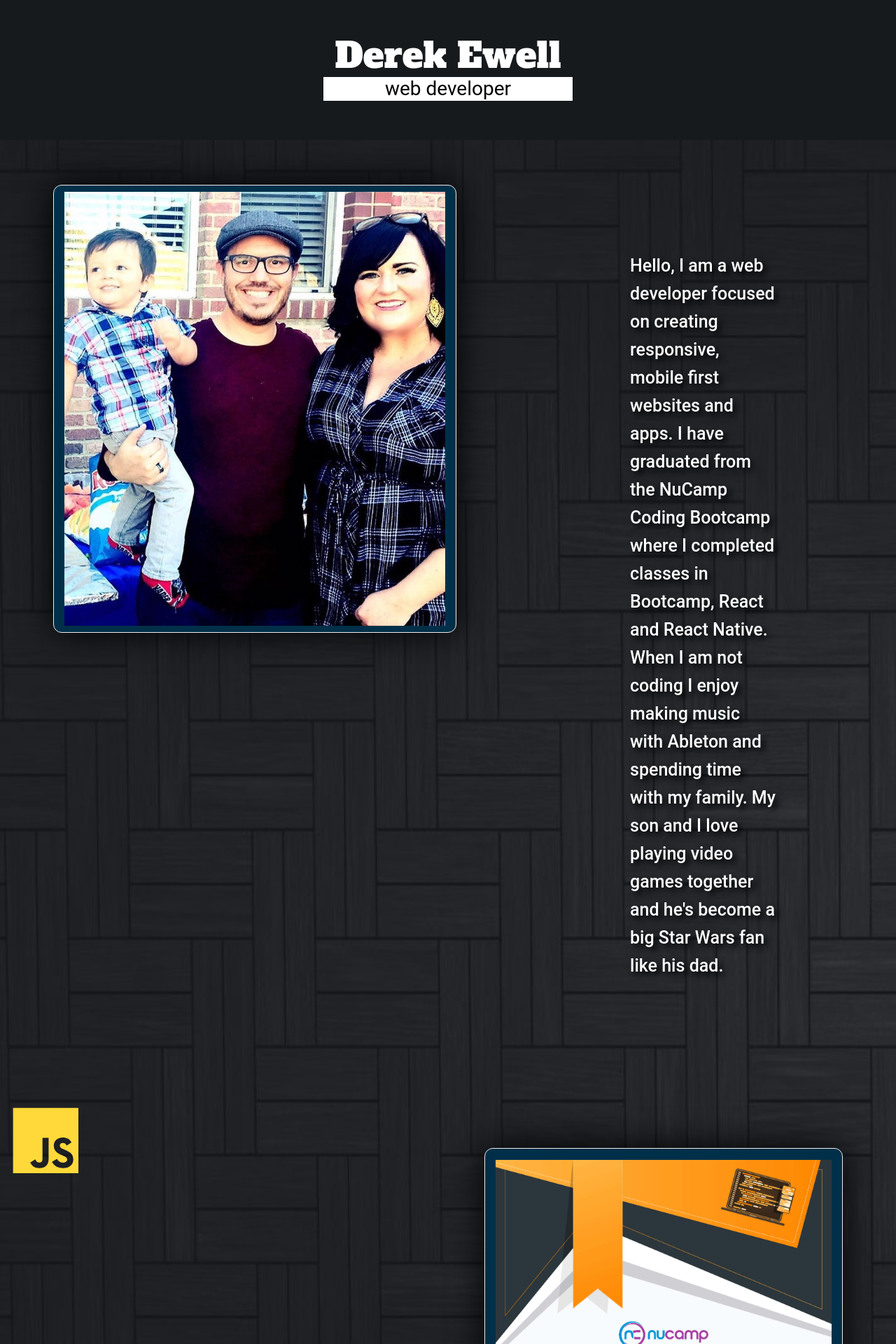
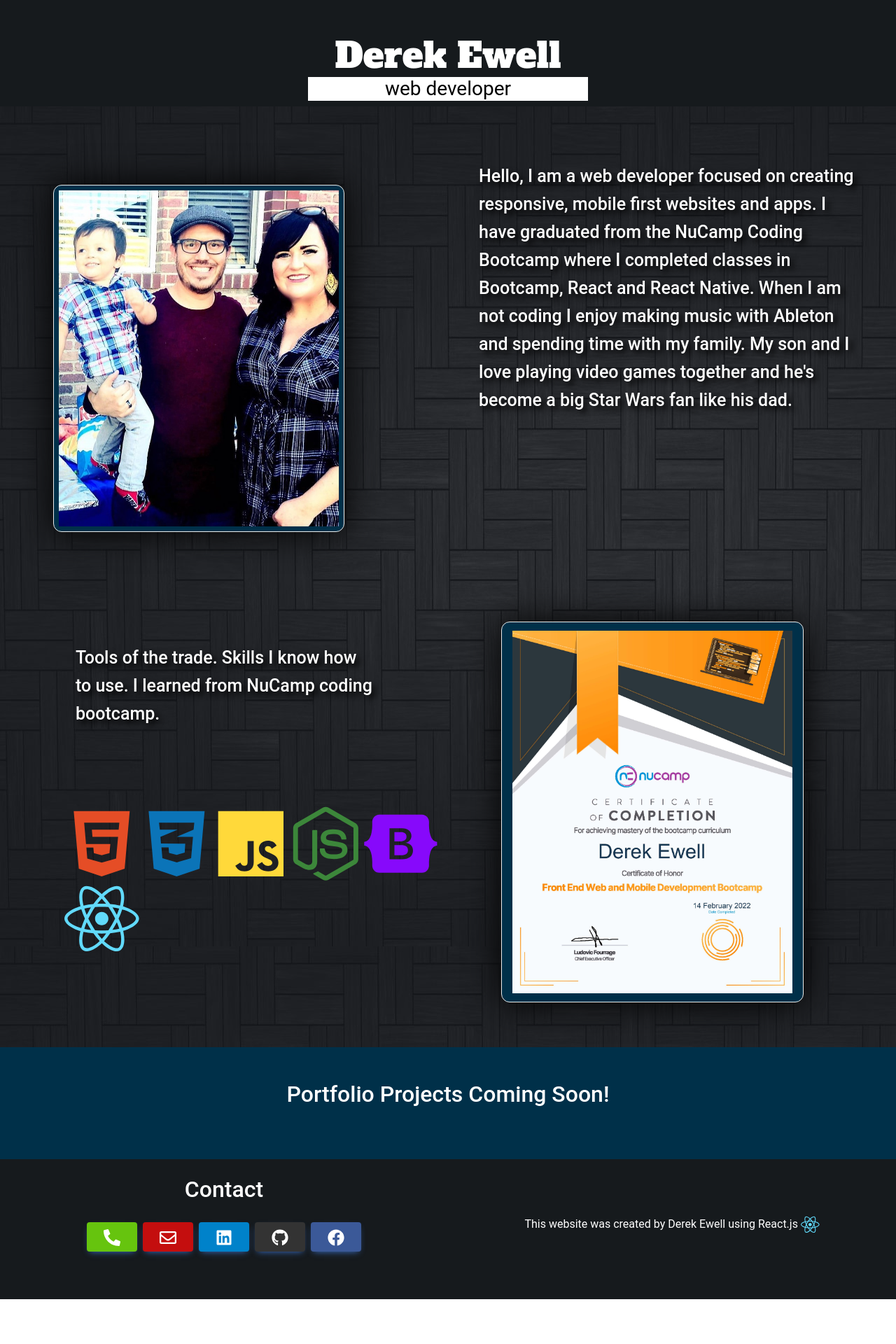
Before and after one commit to drewell7/Personal--Profile-Page, a React (Create React App) app: page / in a window 1280 px wide. Shown: the top 1920 px of the page at 70% size. After the commit the page ends 1856 px from the top, so only its background shows below. Built offline with nearby package versions, Linux system fonts and the light colour scheme.

Commit message:
work on flex

```diff
--- a/src/App.js
+++ b/src/App.js
@@ -2,6 +2,7 @@ import React from 'react';
 import Header from './components/Header';
 import PicCard from './components/PicCard';
 import CertCard from './components/CertCard';
+import PortfolioSection from './components/PortfolioSection';
 import Footer from './components/Footer';
 import background from "./images/black-background.jpg";
 import initFontAwesome from "./initFontAwesome";
@@ -17,6 +18,8 @@ function App() {
           <div className='mainBody'>
             <PicCard />
             <CertCard />
+
+            <PortfolioSection />
             </div>
         </div>
       <Footer />
--- a/src/components/Card.css
+++ b/src/components/Card.css
@@ -1,13 +1,13 @@
 .family {
-  width: 34rem;
+  width: 25rem;
+  height: 30rem;
 }
 
 .family_card {
 
   display: flex;
-  flex-direction: column;
-  width: 36rem;
-  height: 40rem;
+  width: 26rem;
+  height: 31rem;
   border: 1px solid #ececec;
   background-color: #003049;
   color: white;
@@ -20,7 +20,7 @@
 
 .bio-container {
   text-shadow: 5px 5px 8px black;
-  padding: 10rem;
+  padding: 2rem;
 }
 
 .bio {
@@ -33,8 +33,8 @@
 
     display: flex;
     flex-direction: column;
-    width: 32rem;
-    height: 41rem;
+    width: 27rem;
+    height: 34rem;
     border: 1px solid #ececec;
     background-color: #003049;
     color: white;
@@ -46,7 +46,7 @@
   }
 
   .certificate {
-    width: 30rem;
+    width: 25rem;
   }
 
   .htmlcssjs {
@@ -59,11 +59,51 @@
   }
 
   .bgImg {
-    background-size: cover;
-
+    background-size: fill;
   }
 
-  .logos {
+  .cssLogo {
+    font-size: 80pt;
+    color: #0B74B8;
+  }
+
+  .htmlLogo {
+    font-size: 80pt;
+    color: #E54D26;
+  }
+
+  .jsLogo {
     font-size: 80pt;
     color: #FFD93A;
   }
+
+  .bstrapLogo {
+    font-size: 80pt;
+    color: #8709FB;
+  }
+
+  .reactLogo {
+    font-size: 80pt;
+    color: #61dafb;
+  }
+
+  .nodeLogo {
+    font-size: 80pt;
+    color: #3C873A;
+  }
+
+  .logos-container {
+    margin-left: 5rem;;
+    margin-top: 6rem;
+  }
+
+  .skills-container {
+    text-shadow: 5px 5px 8px black;
+    padding: 6rem;
+  }
+
+  .skills {
+    color: white;
+    font-size: 25px;
+    font-weight: 500;
+  }
--- a/src/components/CertCard.js
+++ b/src/components/CertCard.js
@@ -1,16 +1,30 @@
 import './Card.css';
 import Bootcamp_Certificate from '../../src/images/Bootcamp_Certificate.jpg';
-import { FaJs } from "react-icons/fa";
+import { FaJs, FaHtml5, FaCss3Alt, FaBootstrap, FaReact, FaNodeJs } from "react-icons/fa";
 
 const CertCard = () => {
     return (
         <div className='container-fluid' >
             <div className='row'>
             <div className='col'>
-                <div>
-                    <FaJs className='logos' />
+
+                    <div className='skills-container'>
+                        <p className='skills'>Tools of the trade. Skills I know how to use. I learned from NuCamp coding bootcamp.</p>
+                    </div>
+
+                <div className='row'>
+                    <div className='logos-container'>
+                        <div>
+                            <FaHtml5 className='htmlLogo' />
+                            <FaCss3Alt className='cssLogo' />
+                            <FaJs className='jsLogo' />
+                            <FaNodeJs className='nodeLogo' />
+                            <FaBootstrap className='bstrapLogo' />
+                            <FaReact className='reactLogo' />
+                        </div>
+                    </div>
                 </div>
-                </div>
+            </div>
                 <div className='col'>
                     <div className='cert_card'>
                         <div>
--- a/src/components/Footer.css
+++ b/src/components/Footer.css
@@ -9,8 +9,8 @@
 }
 
 .rLogo {
-    width: 4rem;
-
+    font-size: 20pt;
+    color: #61dafb;
 }
 
 .contactTitle {
@@ -25,5 +25,5 @@
 
 .sig-container {
     text-align: center;
-    margin-top: 4rem;
+    margin-top: 5rem;
 }
--- a/src/components/Footer.js
+++ b/src/components/Footer.js
@@ -1,7 +1,6 @@
 import './Footer.css';
-import { FaGithub, FaLinkedin, FaFacebook, FaPhoneAlt, FaRegEnvelope } from 'react-icons/fa';
+import { FaGithub, FaLinkedin, FaFacebook, FaPhoneAlt, FaRegEnvelope, FaReact } from 'react-icons/fa';
 import { MDBBtn } from 'mdb-react-ui-kit';
-import ReactLogo from '../../src/images/logo512.png';
 
 const Footer = () => {
     return (
@@ -32,7 +31,7 @@ const Footer = () => {
                     </div>
                     <div className='col'>
                         <div className='sig-container'>
-                            <p className='sig'>This website was created by Derek Ewell using React.js <img src={ReactLogo} className='rLogo' alt='The React logo' /></p>
+                            <p className='sig'>This website was created by Derek Ewell using React.js <FaReact className='rLogo' /></p>
                         </div>
                     </div>
                 </div>
--- a/src/components/Header.css
+++ b/src/components/Header.css
@@ -30,7 +30,7 @@
 }
 
 .subtitle-container {
-
+  width: 25rem;
 }
 
 .title-container {
--- a/src/components/PicCard.js
+++ b/src/components/PicCard.js
@@ -5,20 +5,24 @@ import Family from '../../src/images/Familyc.jpg';
 const PicCard = () => {
     return (
             <div className='container-fluid'>
-                <div className='row'>
+                <div className='row gy-5'>
                     <div className='col'>
                         <div className='family_card'>
                             <div>
+                            <div className='d-flex'>
                                 <img src={Family} className='family' alt='Family Picture at birthday party for Liam' height='620' />
+                            </div>
                             </div>
                         </div>
                     </div>
                     <div className='col'>
                         <div className='bio-container'>
-                            <p className='bio'>Hello, I am a web developer focused on creating responsive, mobile first websites and apps.
-                            I have graduated from the NuCamp Coding Bootcamp where I completed classes in Bootcamp, React and React Native.
-                            When I am not coding I enjoy making music with Ableton and spending time with my family. My son and I love playing
-                            video games together and he's become a big Star Wars fan like his dad.</p>
+                           <div className=''>
+                                <p className='bio'>Hello, I am a web developer focused on creating responsive, mobile first websites and apps.
+                                I have graduated from the NuCamp Coding Bootcamp where I completed classes in Bootcamp, React and React Native.
+                                When I am not coding I enjoy making music with Ableton and spending time with my family. My son and I love playing
+                                video games together and he's become a big Star Wars fan like his dad.</p>
+                            </div>
                         </div>
                     </div>
                 </div>
--- /dev/null
+++ b/src/components/Portfolio.css
@@ -0,0 +1,11 @@
+.portfolioSection {
+    height: 10rem;
+    text-align: center;
+    align-items: center;
+    background-color: #003049;
+}
+
+.portfolioTitle {
+    padding-top: 3rem;
+    color: white;
+}
--- /dev/null
+++ b/src/components/PortfolioSection.js
@@ -0,0 +1,17 @@
+import './Portfolio.css';
+
+const PortfolioSection = () => {
+    return (
+        <div className='container-fluid'>
+            <div className='row'>
+                <div className='portfolioSection'>
+                    <div className='portfolioTitle'>
+                        <h2>Portfolio Projects Coming Soon!</h2>
+                    </div>
+                </div>
+            </div>
+        </div>
+    );
+};
+
+export default PortfolioSection;
```
